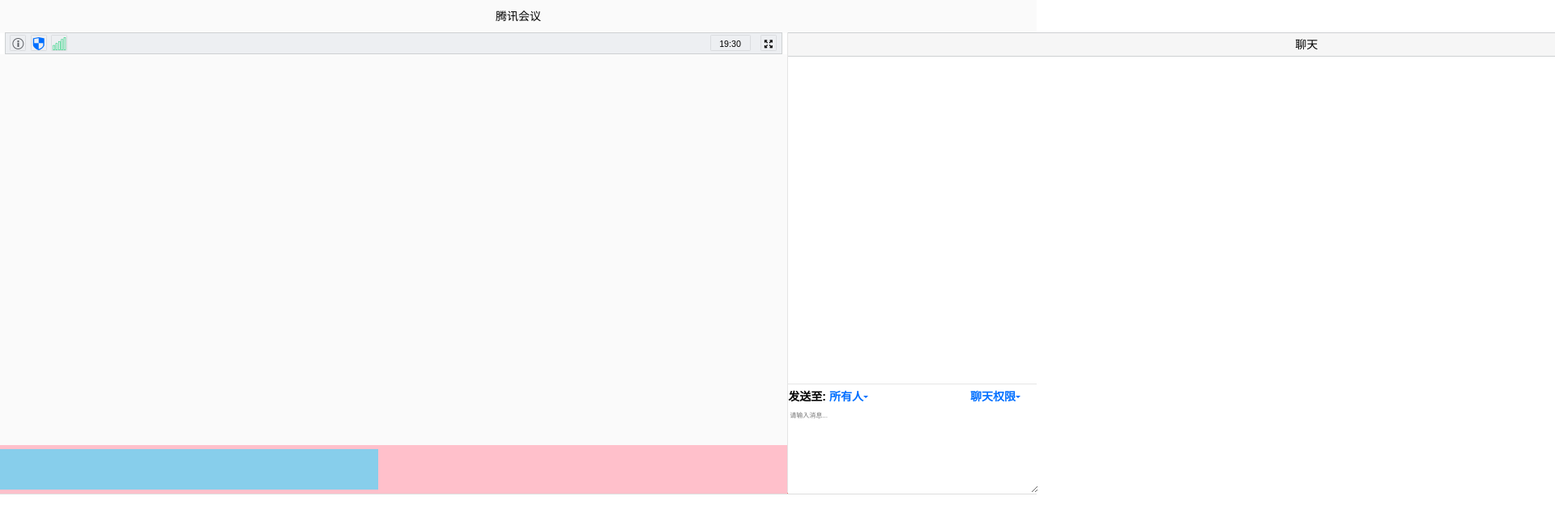
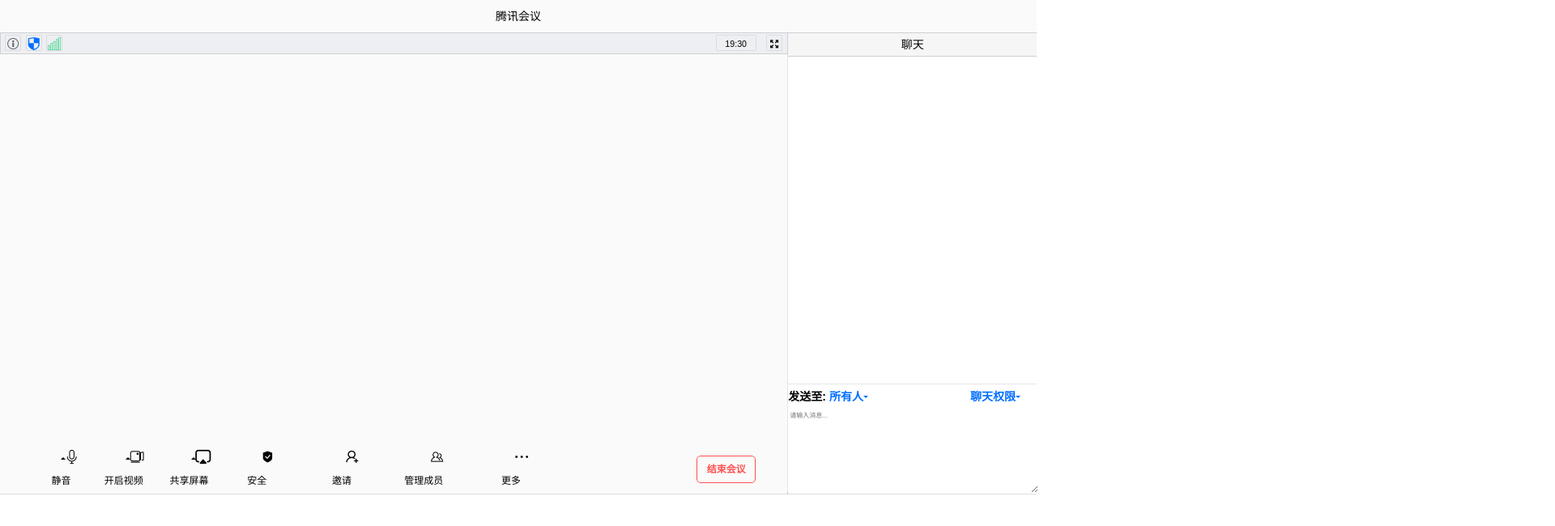
Before and after one commit to Unbreakable-Will/Web_rongyun, a plain HTML site: page meeting.html in a window 1280 px wide. Shown: the top 650 px of the page at 81% size, 1920 px wide, since content can reach past the window. Drawn offline with Linux system fonts and the light colour scheme.

Commit message:
index更新

```diff
--- a/meeting.html
+++ b/meeting.html
@@ -11,7 +11,6 @@
 </head>
 
 <body>
-
     <div class="top">
         <div class="center">腾讯会议</div>
     </div>
@@ -34,13 +33,40 @@
             </div>
             <div class="left-center">
                 <div class="bottom-key">
-                    <div class="key  key1"></div>
-                    <div class="key  key2"></div>
-                    <div class="key  key3"></div>
-                    <div class="key  key4"></div>
-                    <div class="key  key5"></div>
-                    <div class="key  key6"></div>
-                    <div class="key  key7"></div>
+                    <div class="box">
+                        <div class="key  key1">
+                            <span class="iconfont icon-huatong"></span>
+                            <div class="text">&nbsp;&nbsp;静音 </div>
+                        </div>
+                        <i></i>
+                        <div class="key  key2">
+                            <span class="iconfont icon-shipin"></span>
+                            <div class="text">开启视频</div>
+                        </div>
+                        <i></i>
+                        <div class="key  key3">
+                            <span class="iconfont icon-pingmugongxiang1"></span>
+                            <div class="text">共享屏幕</div>
+                        </div>
+                        <i></i>
+                        <div class="key  key4">
+                            <span class="iconfont icon-anquan4"></span>
+                            <div class="text">&nbsp;&nbsp;安全 </div>
+                        </div>
+                        <div class="key  key5">
+                            <span class="iconfont icon-yaoqingchengyuan"></span>
+                            <div class="text">&nbsp;&nbsp;邀请 </div>
+                        </div>
+                        <div class="key  key6">
+                            <span class="iconfont icon-chengyuan2"></span>
+                            <div class="text">管理成员</div>
+                        </div>
+                        <div class="key  key7">
+                            <span class="iconfont icon-19"></span>
+                            <div class="text">&nbsp;&nbsp;更多 </div>
+                        </div>
+                    </div>
+                    <div class="end"> 结束会议 </div>
                 </div>
             </div>
         </div>
@@ -55,11 +81,12 @@
                     </div>
                 </div>
                 <div class="bottom-text">
-                    <textarea placeholder="请输入消息..." ></textarea>
+                    <textarea placeholder="请输入消息..."></textarea>
                 </div>
             </div>
         </div>
     </div>
 </body>
 <script src="./js/meeting.js"></script>
+
 </html>
--- a/sass/meeting.scss
+++ b/sass/meeting.scss
@@ -36,11 +36,10 @@ body {
 
     float: left;
     .left-top {
-      width: 1440rem / $bastfont;
+      width: 1460rem / $bastfont;
       height: 40rem / $bastfont;
       border: 1rem / $bastfont solid #ced0d2;
       background-color: #edeff2;
-      margin: 0 auto;
       .icon {
         width: 30rem / $bastfont;
         height: 30rem / $bastfont;
@@ -88,16 +87,64 @@ body {
       .bottom-key {
         height: 90rem / $bastfont;
         width: 1460rem / $bastfont;
-        background-color: pink;
+        // background-color: pink;
         display: flex;
         align-items: center;
         align-self: flex-end;
-        justify-content: flex-start;
-        .key {
-          float: left;
-          width: 100rem / $bastfont;
+        // justify-content: flex-start;
+        .box {
+          display: flex;
+          width: 990rem / $bastfont;
           height: 75rem / $bastfont;
-          background-color: skyblue;
+          //   justify-content: center;
+          //   background-color: red;
+          //   justify-content: space-evenly;
+          i {
+            margin-top: 10rem / $bastfont;
+            margin-left: -30px;
+            width: 0rem / $bastfont;
+            height: 0rem / $bastfont;
+            border: 5rem / $bastfont solid #000;
+            // border-bottom-color: transparent;
+            border-left-color: transparent;
+            border-right-color: transparent;
+            border-top-color: transparent;
+          }
+          .key {
+            //  flex:1;
+            // display: flex;
+            // justify-content: center;
+            // align-items: center;
+            width: 100rem / $bastfont;
+            height: 75rem / $bastfont;
+            // background-color: skyblue;
+            font-size: 12px;
+            margin-left: 50px;
+            .text {
+              text-align: center;
+              margin-top: 10px;
+              margin-left: -10px;
+            }
+            span {
+              // margin: 0 auto;
+              margin-left: 30px;
+              //   margin-top: 10px;
+              display: block;
+              font-size: 26rem / $bastfont;
+              // font-size: 26px;
+            }
+          }
+        }
+        .end {
+          margin-left: 300rem / $bastfont;
+          width: 110rem / $bastfont;
+          height: 50rem / $bastfont;
+          border: 1px solid #ff5151;
+          border-radius: 5px;
+          text-align: center;
+          line-height: 50rem / $bastfont;
+          font-weight: bold;
+          color:#ff5151 ;
         }
       }
     }
@@ -109,6 +156,7 @@ body {
     font-size: 21rem / $bastfont;
 
     .top {
+      width: 460rem / $bastfont;
       height: 45rem / $bastfont;
       background-color: #f6f6f6;
       border-top: 1rem / $bastfont solid #ced0d2;
@@ -119,13 +167,13 @@ body {
     }
     .center {
       height: 608rem / $bastfont;
-      width: 100%;
+      width: 460rem / $bastfont;
       background-color: #fff;
       border-bottom: 1rem / $bastfont solid #e5e5e5;
     }
     .bottom {
       height: 240rem / $bastfont;
-      width: 100%;
+      width: 460rem / $bastfont;
       .bottom-top {
         height: 45rem / $bastfont;
         .top-text {
```
Also changed, not shown: css/meeting.css, css/meeting.min.css, 2 other files.
